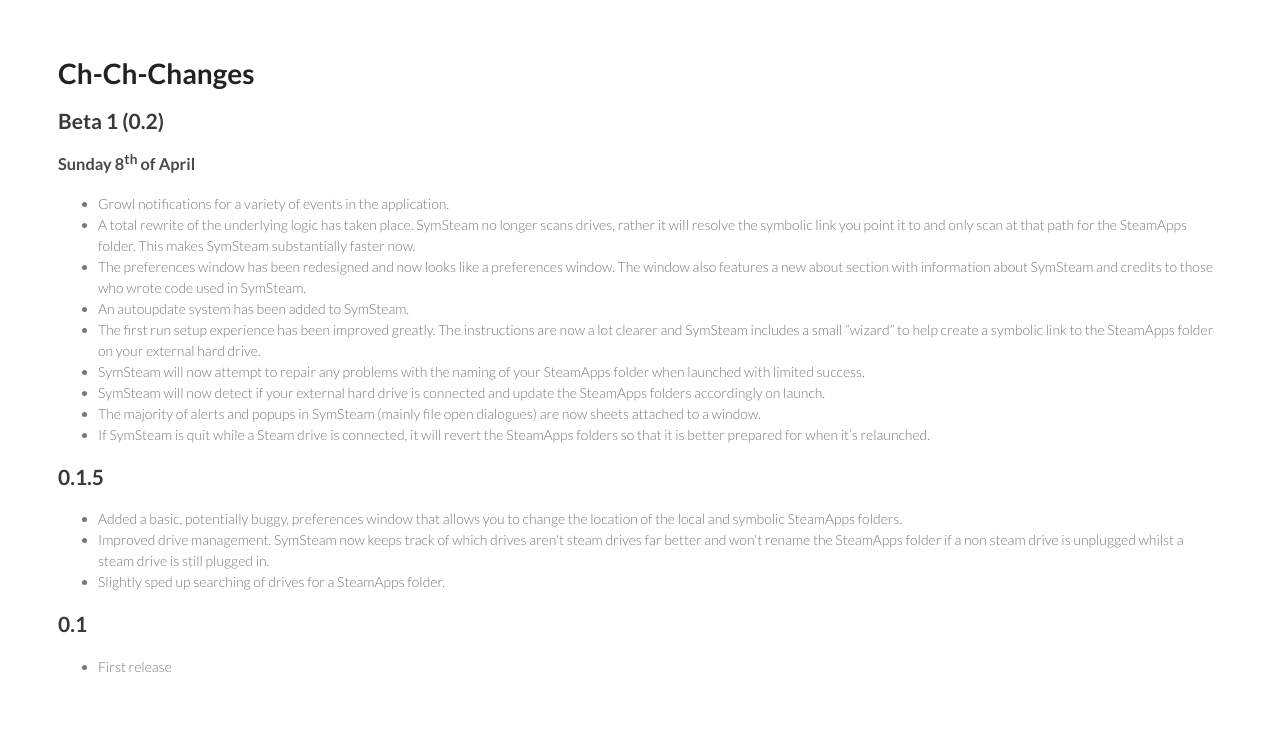
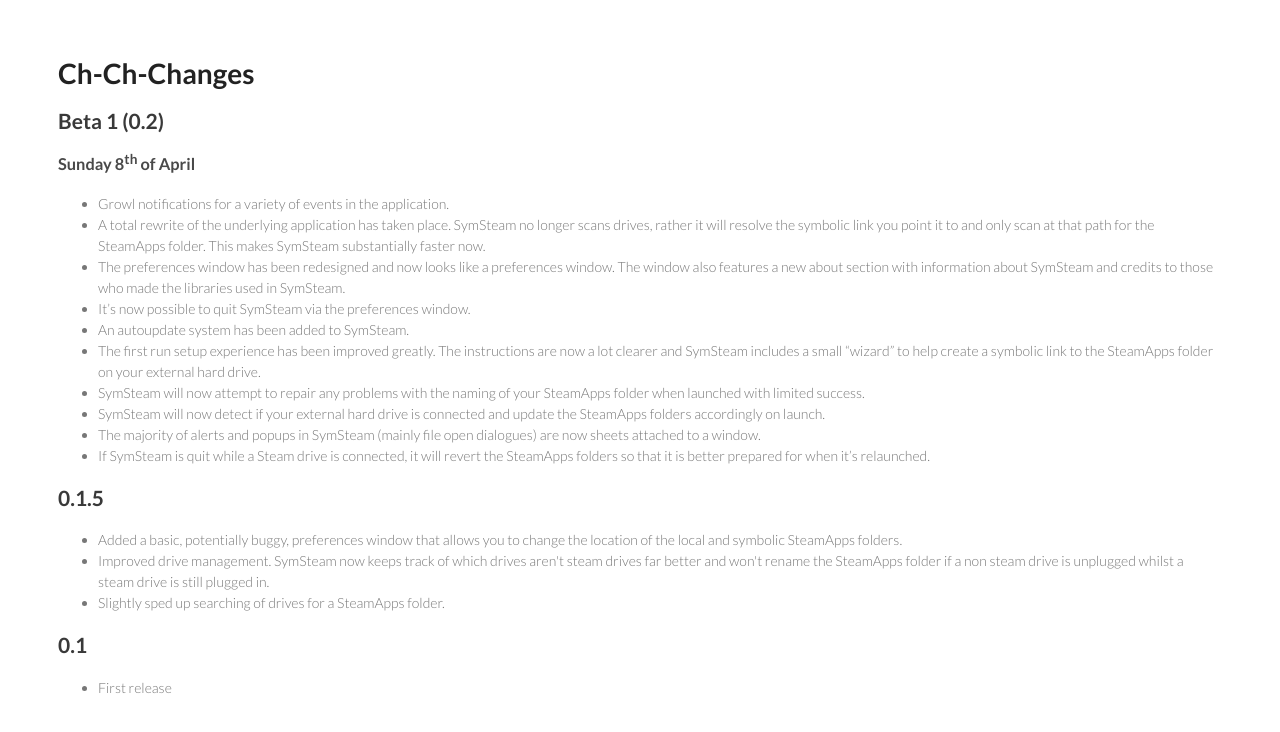
Before and after one commit to alexjohnj/symsteam, a plain HTML site: page changelog.html in a window 1280 px wide. Drawn offline with Linux system fonts and the light colour scheme.

Commit message:
Updated change log with information about the ability to quit SymSteam from the preferences window.

```diff
--- a/changelog.html
+++ b/changelog.html
@@ -26,8 +26,9 @@
 
 		<ul>
 		<li>Growl notifications for a variety of events in the application.</li>
-		<li>A total rewrite of the underlying logic has taken place. SymSteam no longer scans drives, rather it will resolve the symbolic link you point it to and only scan at that path for the SteamApps folder. This makes SymSteam substantially faster now.</li>
-		<li>The preferences window has been redesigned and now looks like a preferences window. The window also features a new about section with information about SymSteam and credits to those who wrote code used in SymSteam.</li>
+		<li>A total rewrite of the underlying application has taken place. SymSteam no longer scans drives, rather it will resolve the symbolic link you point it to and only scan at that path for the SteamApps folder. This makes SymSteam substantially faster now.</li>
+		<li>The preferences window has been redesigned and now looks like a preferences window. The window also features a new about section with information about SymSteam and credits to those who made the libraries used in SymSteam.</li>
+		<li>It&#8217;s now possible to quit SymSteam via the preferences window.</li>
 		<li>An autoupdate system has been added to SymSteam.</li>
 		<li>The first run setup experience has been improved greatly. The instructions are now a lot clearer and SymSteam includes a small “wizard” to help create a symbolic link to the SteamApps folder on your external hard drive.</li>
 		<li>SymSteam will now attempt to repair any problems with the naming of your SteamApps folder when launched with limited success.</li>
@@ -35,6 +36,7 @@
 		<li>The majority of alerts and popups in SymSteam (mainly file open dialogues) are now sheets attached to a window.</li>
 		<li>If SymSteam is quit while a Steam drive is connected, it will revert the SteamApps folders so that it is better prepared for when it&#8217;s relaunched.</li>
 		</ul>
+
 		<h2>0.1.5</h2>
 		<ul>
 			<li>Added a basic, potentially buggy, preferences window that allows you to change the location of the local and symbolic SteamApps folders.</li>
```
